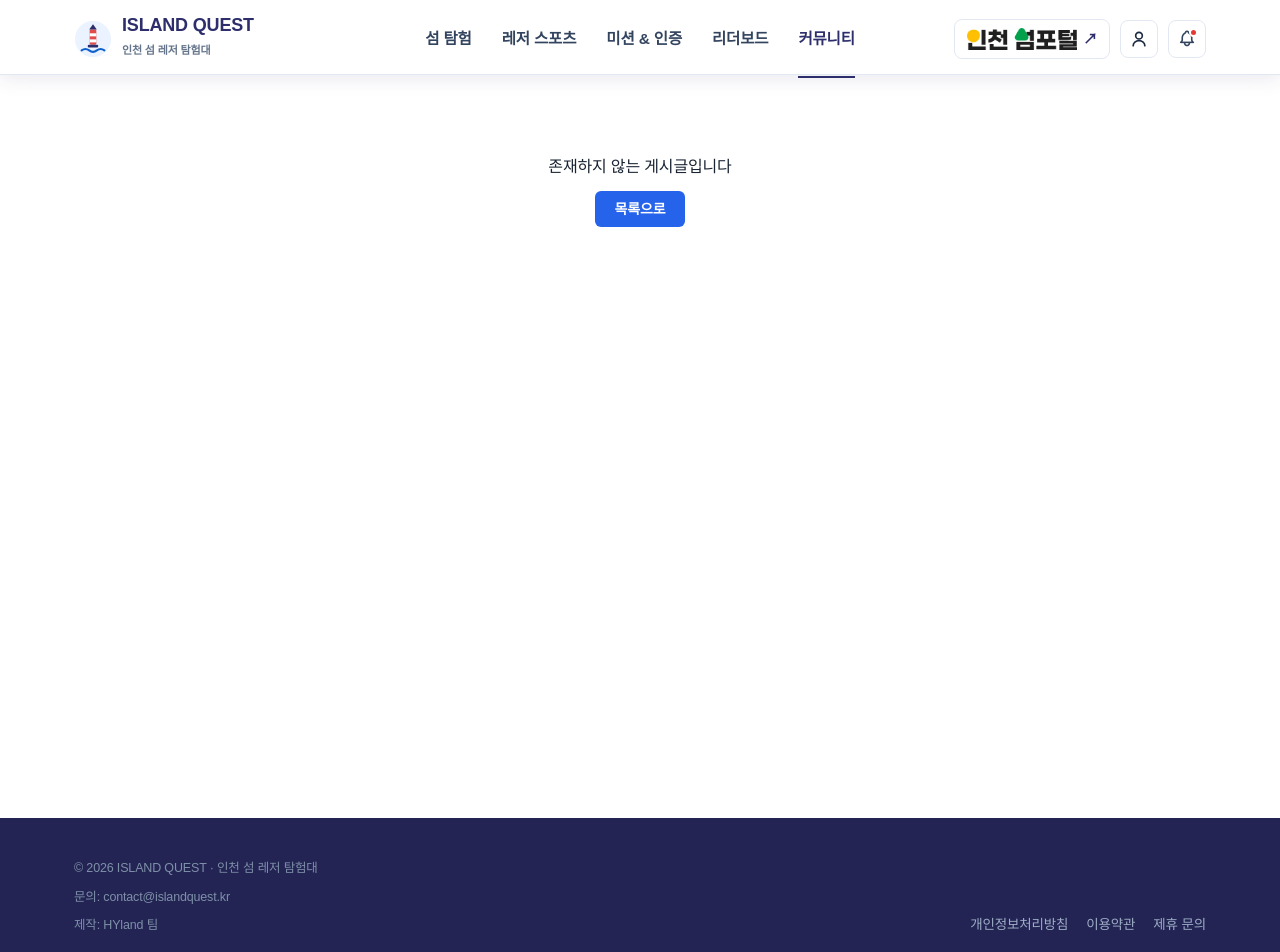
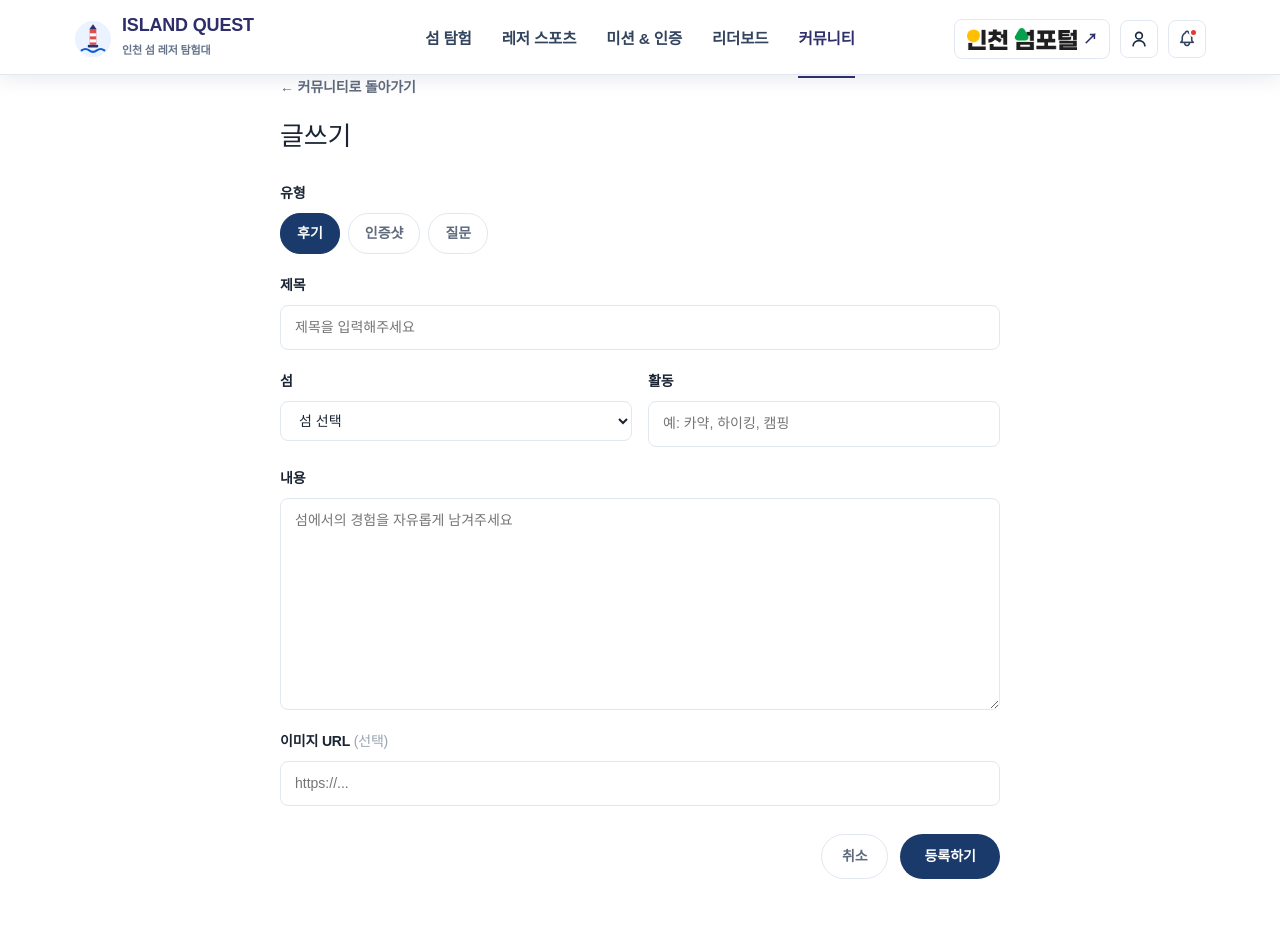
Before and after one commit to mloolhz/HYland, a React (Vite) app in the folder tour_FE/: page /community/write in a window 1280 px wide. Shown: the top 952 px of the page. Built offline with nearby package versions, Linux system fonts and the light colour scheme; a web font is replaced by a local one.

Commit message:
커뮤니티 글작성하기 페이지 추가

```diff
--- a/tour_FE/src/components/community/WritePostFab.tsx
+++ b/tour_FE/src/components/community/WritePostFab.tsx
@@ -1,11 +1,11 @@
 import { useLayoutEffect, useRef, useState } from "react";
-import { demoProps } from "@/components/landing/ToastProvider";
+import { Link } from "react-router-dom";
 
 const DEFAULT_BOTTOM = 28;
 const FOOTER_GAP = 12;
 
 export function WritePostFab() {
-  const buttonRef = useRef<HTMLButtonElement>(null);
+  const buttonRef = useRef<HTMLAnchorElement>(null);
   const [bottomOffset, setBottomOffset] = useState<number | null>(null);
 
   useLayoutEffect(() => {
@@ -43,9 +43,9 @@ export function WritePostFab() {
   }, []);
 
   return (
-    <button
+    <Link
       ref={buttonRef}
-      type="button"
+      to="/community/write"
       className="cm-write-fab"
       aria-label="글 작성하기"
       style={
@@ -53,9 +53,8 @@ export function WritePostFab() {
           ? { bottom: `calc(${bottomOffset}px + env(safe-area-inset-bottom, 0px))` }
           : undefined
       }
-      {...demoProps("글 작성은 로그인 후 이용할 수 있어요 ✍️")}
     >
       글 작성하기
-    </button>
+    </Link>
   );
 }
--- a/tour_FE/src/main.tsx
+++ b/tour_FE/src/main.tsx
@@ -11,6 +11,7 @@ import { MyActivity } from "@/pages/MyActivity";
 import { Notifications } from "@/pages/Notifications";
 import { PostDetail } from "@/pages/PostDetail";
 import { Signup } from "@/pages/Signup";
+import { WritePost } from "@/pages/WritePost";
 import "./index.css";
 import "./styles/auth.css";
 import "./styles/community.css";
@@ -22,6 +23,7 @@ const router = createBrowserRouter([
     element: <CommunityLayout />,
     children: [
       { path: "community", element: <Community /> },
+      { path: "community/write", element: <WritePost /> },
       { path: "community/me", element: <MyActivity /> },
       { path: "community/:id", element: <PostDetail /> },
       { path: "notifications", element: <Notifications /> },
--- /dev/null
+++ b/tour_FE/src/pages/WritePost.tsx
@@ -0,0 +1,181 @@
+import { useMemo, useState } from "react";
+import { Link, useNavigate } from "react-router-dom";
+import { CURRENT_USER_ID } from "@/constants/auth";
+import { ISLAND_CATALOG } from "@/constants/island";
+import { CONTAINER } from "@/constants/layout";
+import { MOCK_POSTS } from "@/mocks/posts";
+import type { Post, PostType } from "@/types/community";
+
+const TYPE_OPTIONS: { value: PostType; label: string }[] = [
+  { value: "review", label: "후기" },
+  { value: "photo", label: "인증샷" },
+  { value: "question", label: "질문" },
+];
+
+function getCurrentAuthor() {
+  const existing = MOCK_POSTS.find((p) => p.author.id === CURRENT_USER_ID);
+  return existing?.author ?? { id: CURRENT_USER_ID, nickname: "이파도", bti: "파도형" as const };
+}
+
+export function WritePost() {
+  const navigate = useNavigate();
+  const author = useMemo(getCurrentAuthor, []);
+
+  const [type, setType] = useState<PostType>("review");
+  const [title, setTitle] = useState("");
+  const [island, setIsland] = useState("");
+  const [activity, setActivity] = useState("");
+  const [content, setContent] = useState("");
+  const [imageUrl, setImageUrl] = useState("");
+  const [error, setError] = useState("");
+
+  const handleSubmit = (e: React.FormEvent) => {
+    e.preventDefault();
+
+    if (!title.trim() || !island || !activity.trim() || !content.trim()) {
+      setError("제목, 섬, 활동, 내용은 모두 입력해주세요.");
+      return;
+    }
+
+    const newPost: Post = {
+      id: `p-${Date.now()}`,
+      type,
+      title: title.trim(),
+      content: content.trim(),
+      island,
+      activity: activity.trim(),
+      images: imageUrl.trim() ? [imageUrl.trim()] : undefined,
+      author,
+      createdAt: new Date().toISOString(),
+      likes: 0,
+      comments: [],
+    };
+
+    MOCK_POSTS.unshift(newPost);
+    navigate(`/community/${newPost.id}`);
+  };
+
+  return (
+    <main className="cm-page">
+      <div className={CONTAINER}>
+        <div className="cm-write-page">
+          <Link to="/community" className="cm-detail-back">
+            ← 커뮤니티로 돌아가기
+          </Link>
+
+          <h1 className="cm-write-title">글쓰기</h1>
+
+          <form className="cm-write-form" onSubmit={handleSubmit}>
+            <div className="cm-write-field">
+              <label className="cm-write-label">유형</label>
+              <div className="cm-filter-pills" role="radiogroup" aria-label="글 유형">
+                {TYPE_OPTIONS.map((opt) => (
+                  <button
+                    key={opt.value}
+                    type="button"
+                    role="radio"
+                    aria-checked={type === opt.value}
+                    className={`cm-filter-pill${type === opt.value ? " is-active" : ""}`}
+                    onClick={() => setType(opt.value)}
+                  >
+                    {opt.label}
+                  </button>
+                ))}
+              </div>
+            </div>
+
+            <div className="cm-write-field">
+              <label className="cm-write-label" htmlFor="write-title">
+                제목
+              </label>
+              <input
+                id="write-title"
+                type="text"
+                className="cm-write-input"
+                value={title}
+                onChange={(e) => setTitle(e.target.value)}
+                placeholder="제목을 입력해주세요"
+                maxLength={80}
+              />
+            </div>
+
+            <div className="cm-write-row">
+              <div className="cm-write-field">
+                <label className="cm-write-label" htmlFor="write-island">
+                  섬
+                </label>
+                <select
+                  id="write-island"
+                  className="cm-write-input"
+                  value={island}
+                  onChange={(e) => setIsland(e.target.value)}
+                >
+                  <option value="">섬 선택</option>
+                  {ISLAND_CATALOG.map((i) => (
+                    <option key={i.name} value={i.name}>
+                      {i.name}
+                    </option>
+                  ))}
+                </select>
+              </div>
+
+              <div className="cm-write-field">
+                <label className="cm-write-label" htmlFor="write-activity">
+                  활동
+                </label>
+                <input
+                  id="write-activity"
+                  type="text"
+                  className="cm-write-input"
+                  value={activity}
+                  onChange={(e) => setActivity(e.target.value)}
+                  placeholder="예: 카약, 하이킹, 캠핑"
+                  maxLength={20}
+                />
+              </div>
+            </div>
+
+            <div className="cm-write-field">
+              <label className="cm-write-label" htmlFor="write-content">
+                내용
+              </label>
+              <textarea
+                id="write-content"
+                className="cm-write-textarea"
+                value={content}
+                onChange={(e) => setContent(e.target.value)}
+                placeholder="섬에서의 경험을 자유롭게 남겨주세요"
+                rows={8}
+              />
+            </div>
+
+            <div className="cm-write-field">
+              <label className="cm-write-label" htmlFor="write-image">
+                이미지 URL <span className="cm-write-optional">(선택)</span>
+              </label>
+              <input
+                id="write-image"
+                type="url"
+                className="cm-write-input"
+                value={imageUrl}
+                onChange={(e) => setImageUrl(e.target.value)}
+                placeholder="https://..."
+              />
+            </div>
+
+            {error && <p className="cm-write-error">{error}</p>}
+
+            <div className="cm-write-actions">
+              <Link to="/community" className="cm-write-cancel">
+                취소
+              </Link>
+              <button type="submit" className="cm-write-submit">
+                등록하기
+              </button>
+            </div>
+          </form>
+        </div>
+      </div>
+    </main>
+  );
+}
--- a/tour_FE/src/styles/community.css
+++ b/tour_FE/src/styles/community.css
@@ -1070,6 +1070,125 @@ a.cm-post-row:hover {
   color: var(--cm-brand);
 }
 
+/* ── Write post ── */
+.cm-write-page {
+  max-width: 720px;
+  margin: 0 auto;
+  padding-bottom: 40px;
+}
+
+.cm-write-title {
+  font-size: 26px;
+  font-weight: 500;
+  color: var(--cm-ink);
+  margin-bottom: 24px;
+}
+
+.cm-write-form {
+  display: flex;
+  flex-direction: column;
+  gap: 20px;
+}
+
+.cm-write-row {
+  display: grid;
+  grid-template-columns: 1fr 1fr;
+  gap: 16px;
+}
+
+.cm-write-field {
+  display: flex;
+  flex-direction: column;
+  gap: 8px;
+}
+
+.cm-write-label {
+  font-size: var(--ts-label);
+  font-weight: 600;
+  color: var(--cm-ink);
+}
+
+.cm-write-optional {
+  font-weight: 400;
+  color: var(--cm-faint);
+}
+
+.cm-write-input,
+.cm-write-textarea {
+  width: 100%;
+  font-size: var(--ts-body);
+  color: var(--cm-ink);
+  font-family: inherit;
+  padding: 10px 14px;
+  border: 1px solid var(--cm-line);
+  border-radius: 8px;
+  background: #fff;
+  transition: border-color 0.15s;
+}
+
+.cm-write-input:focus,
+.cm-write-textarea:focus {
+  outline: none;
+  border-color: var(--cm-brand);
+}
+
+.cm-write-textarea {
+  resize: vertical;
+  line-height: var(--ts-lh-body);
+}
+
+.cm-write-error {
+  font-size: var(--ts-body);
+  color: #c0392b;
+}
+
+.cm-write-actions {
+  display: flex;
+  justify-content: flex-end;
+  gap: 12px;
+  margin-top: 8px;
+}
+
+.cm-write-cancel {
+  display: inline-flex;
+  align-items: center;
+  padding: 10px 20px;
+  font-size: var(--ts-label);
+  font-weight: 600;
+  color: var(--cm-muted);
+  text-decoration: none;
+  border-radius: 9999px;
+  border: 1px solid var(--cm-line);
+}
+
+.cm-write-cancel:hover {
+  background: var(--cm-surface);
+}
+
+.cm-write-submit {
+  display: inline-flex;
+  align-items: center;
+  padding: 10px 24px;
+  font-size: var(--ts-label);
+  font-weight: 700;
+  color: #fff;
+  background: var(--cm-navy);
+  border: none;
+  border-radius: 9999px;
+  cursor: pointer;
+  transition: background 0.15s;
+}
+
+.cm-write-submit:hover {
+  background: var(--navy2);
+}
+
+@media (max-width: 640px) {
+  .cm-write-row {
+    grid-template-columns: 1fr;
+  }
+}
+
 /* ── Comment thread (bubble) ── */
 .cm-thread {
   display: grid;
```
